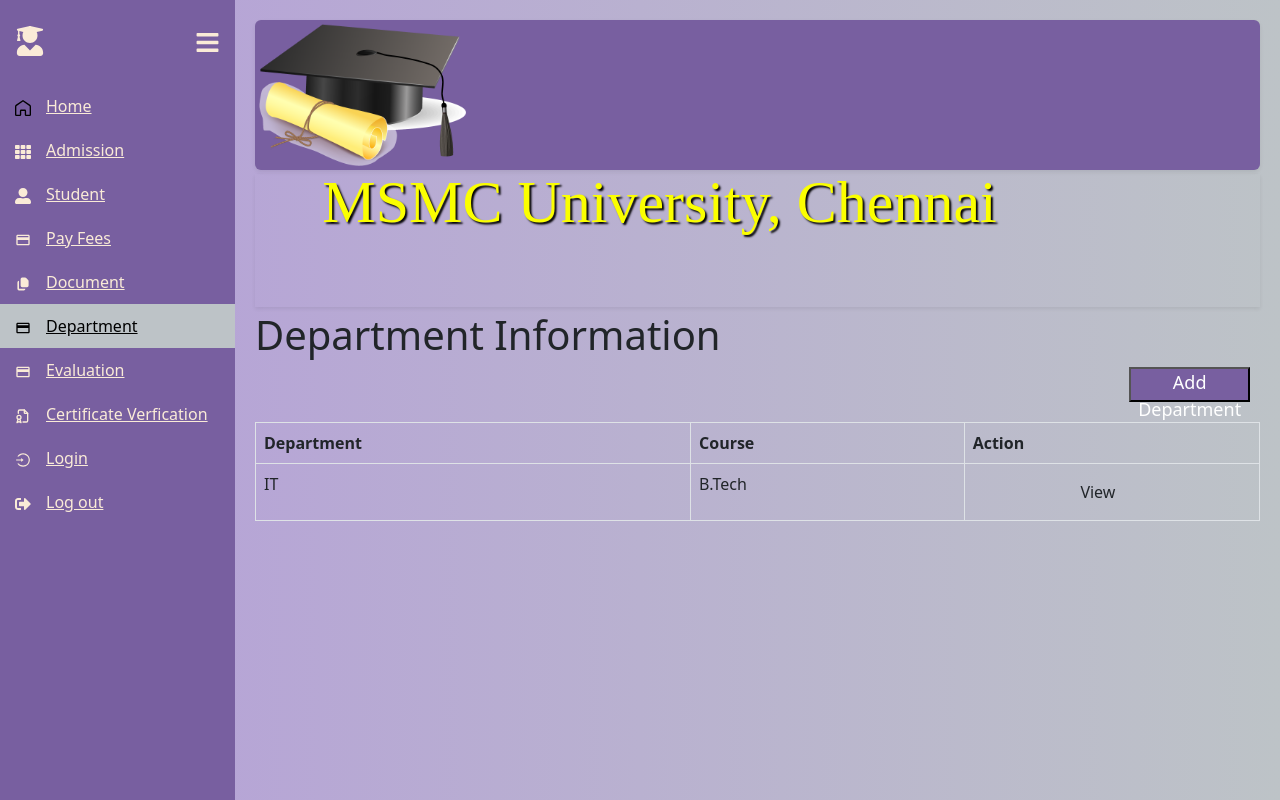
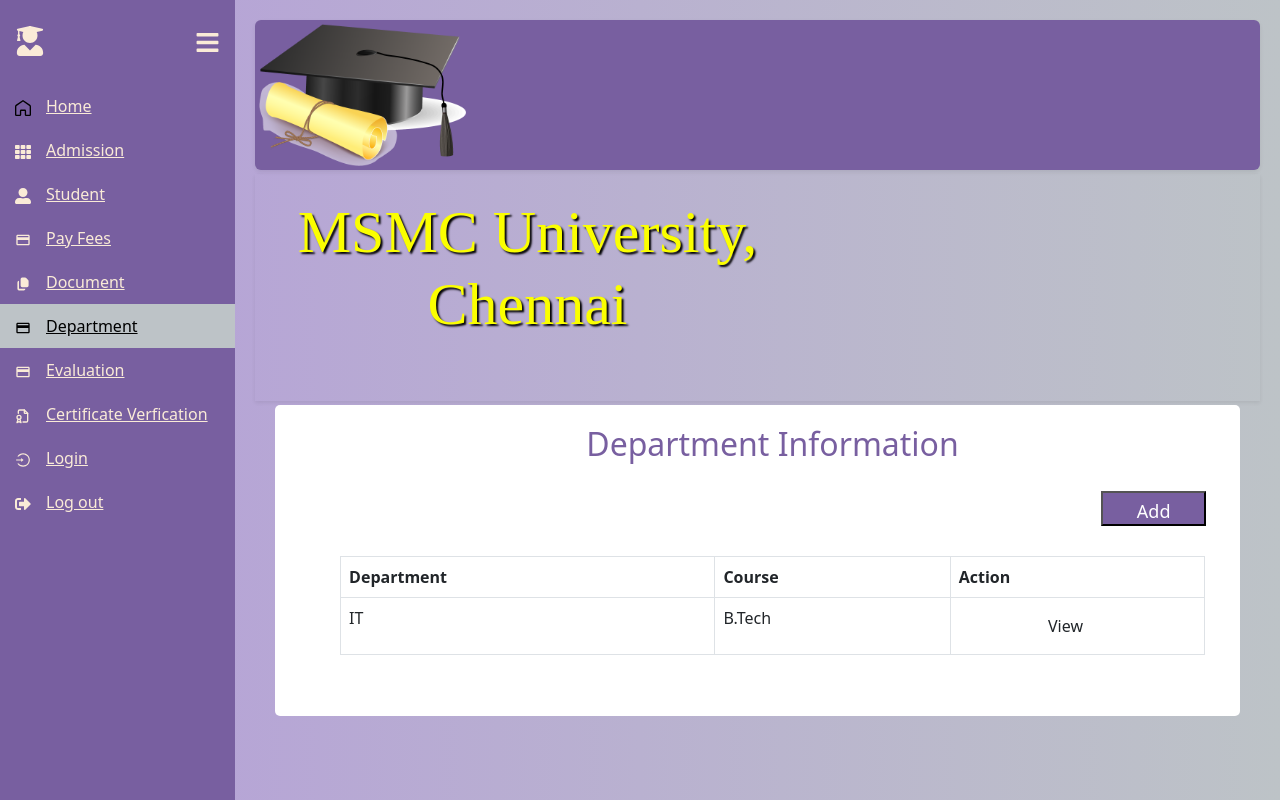
Before and after one commit to YODA-SuperKings/University-Admin, a React (Create React App) app in the folder University Admin Web/university_admin_web/: page /Department in a window 1280 px wide. Shown: the top 800 px of the page. Built offline with nearby package versions, Linux system fonts and the light colour scheme.

Commit message:
Resolved missing code

```diff
--- a/University Admin Web/university_admin_web/src/Styles/style.css
+++ b/University Admin Web/university_admin_web/src/Styles/style.css
@@ -399,7 +399,7 @@ main{
   color: rgb(251 255 0);
   text-shadow: rgb(0, 0, 0) 2px 2px 2px;
   float : right;
-  margin-right: 26%;
+  margin: 30px 460px 0px 0px;
 }
 
 .marq{
@@ -415,4 +415,98 @@ main{
   margin-left: 37%;
   width: 127px;
 }
-/*Document - End*/
+/*Banner - End*/
+
+/*Certificate Verification - Start*/
+.form-certificateVerification{
+  background-color: white;
+  border-radius: 5px;
+  width: 96% !important;
+  margin: 0px auto;
+  padding: 20px;
+  padding-left: 50px;
+}
+
+.form-certificateVerification-body{
+  text-align: left;
+  padding: 20px 10px;
+}
+
+.form-certificateVerification-body > *{
+  padding: 5px;
+}
+
+.certificateVerification_header{
+  text-align: center;
+  font-size: xx-large;
+  color: #785fa0;
+}
+
+.btn_certificateVerification_view{
+  height: 35px;
+  width: 70%;
+  background-color: #785fa0;
+  color: white;
+  font-size: large;
+  text-align: center;
+}
+
+.btn_certificateVerification_accept, .btn_certificateVerification_reject{
+  height: 35px;
+  width: 10%;
+  background-color: #785fa0;
+  color: white;
+  font-size: large;
+  text-align: center;
+}
+/*Certificate Verification - End*/
+/*Evaluation - Start*/
+.form-evaluation{
+  background-color: white;
+  border-radius: 5px;
+  width: 96% !important;
+  margin: 0px auto;
+  padding: 20px;
+  padding-left: 50px;
+}
+
+.form-evaluation-body{
+  text-align: left;
+  padding: 20px 10px;
+}
+
+.form-evaluation-body > *{
+  padding: 5px;
+}
+
+.evaluation_header{
+  text-align: center;
+  font-size: xx-large;
+  color: #785fa0;
+}
+/*Evaluation - End*/
+/*Department - Start*/
+.form-department{
+  background-color: white;
+  border-radius: 5px;
+  width: 96% !important;
+  margin: 0px auto;
+  padding: 20px;
+  padding-left: 50px;
+}
+
+.form-department-body{
+  text-align: left;
+  padding: 20px 10px;
+}
+
+.form-department-body > *{
+  padding: 5px;
+}
+
+.department_header{
+  text-align: center;
+  font-size: xx-large;
+  color: #785fa0;
+}
+/*department - End*/
```
